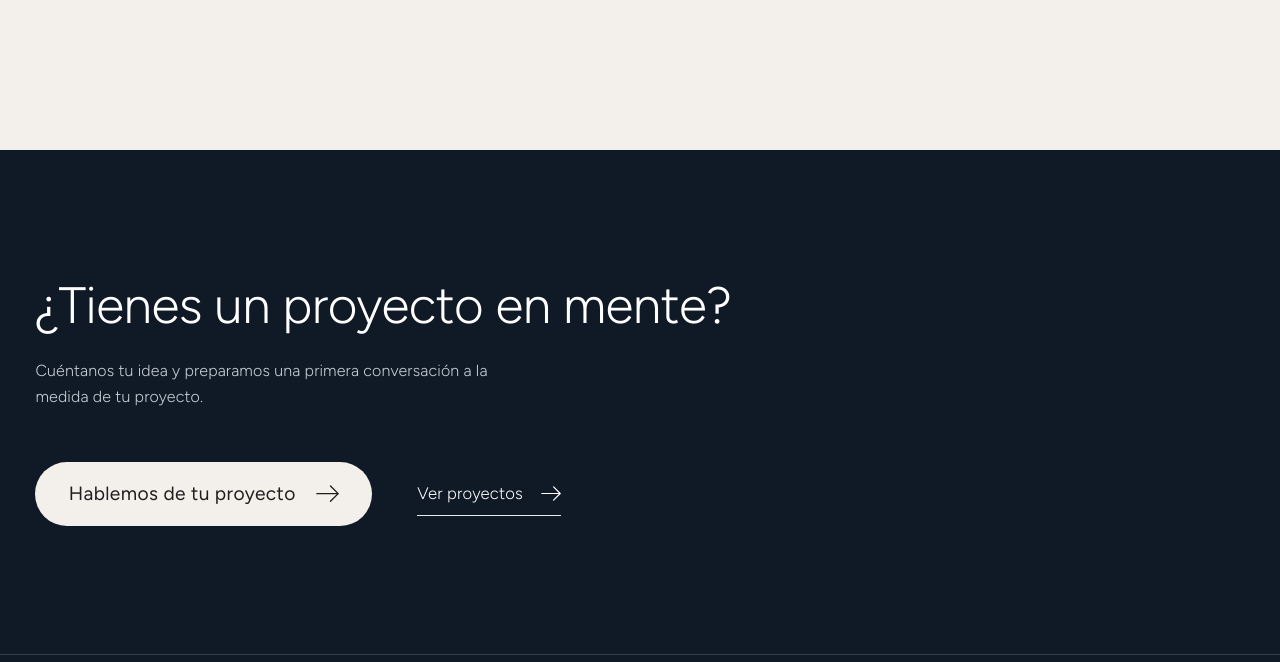
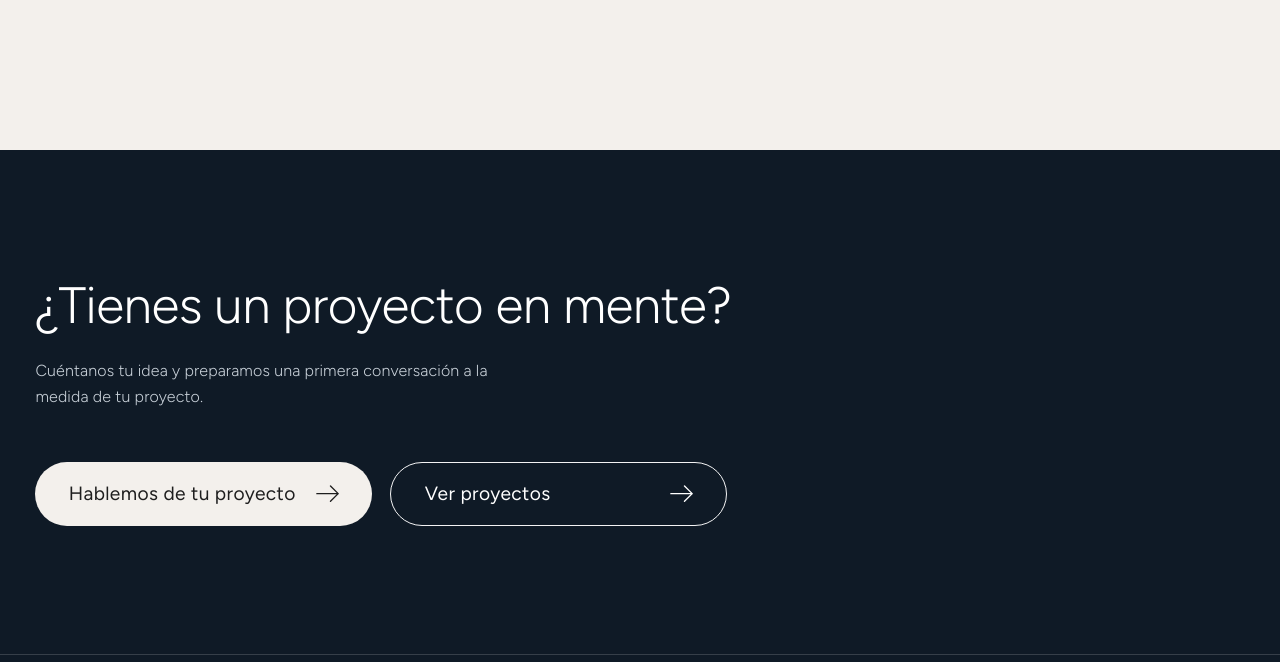
Before and after one commit to gartech84/Web-arteche, a website: page metodologia.html in a window 1280 px wide. Shown: the part 2595-3257 px from the top of the page. Drawn offline with Linux system fonts and the light colour scheme.

Commit message:
Add files via upload

```diff
--- a/metodologia.html
+++ b/metodologia.html
@@ -302,6 +302,12 @@ img{display:block;max-width:100%}
 .step-last.on .step-dot{background:var(--navy);border-color:var(--navy)}
 .step-last.on .step-dot svg{stroke:#fff}
 
+/* Llamado final: "Ver proyectos" como píldora de contorno blanco, igual que en la portada; ambos botones del mismo ancho */
+.cta .actions{display:grid;grid-auto-flow:column;grid-auto-columns:1fr;width:fit-content;gap:clamp(12px,1.4vw,20px)}
+.cta .pill{justify-content:space-between}
+.pill-line{background:transparent;color:#fff;border:1.5px solid rgba(255,255,255,.95)}
+.pill-line:hover{background:rgba(255,255,255,.12)}
+@media (max-width:639px){ .cta .actions{grid-auto-flow:row} }
 </style>
 <script>document.documentElement.classList.add('js')</script>
 <link rel="icon" href="favicon.ico" sizes="48x48">
@@ -406,7 +412,7 @@ img{display:block;max-width:100%}
       <div class="actions">
         <a class="pill" href="contacto.html">Hablemos de tu proyecto<svg class="arrow" viewBox="0 0 27 20" aria-hidden="true"><path d="M1 10h25M17 1l9 9-9 9"/></svg></a>
         <!-- Cambia el href cuando exista la página de proyectos -->
-        <a class="link" href="proyectos.html">Ver proyectos<svg class="arrow" viewBox="0 0 27 20" aria-hidden="true"><path d="M1 10h25M17 1l9 9-9 9"/></svg></a>
+        <a class="pill pill-line" href="proyectos.html">Ver proyectos<svg class="arrow" viewBox="0 0 27 20" aria-hidden="true"><path d="M1 10h25M17 1l9 9-9 9"/></svg></a>
       </div>
     </div>
   </section>
```
